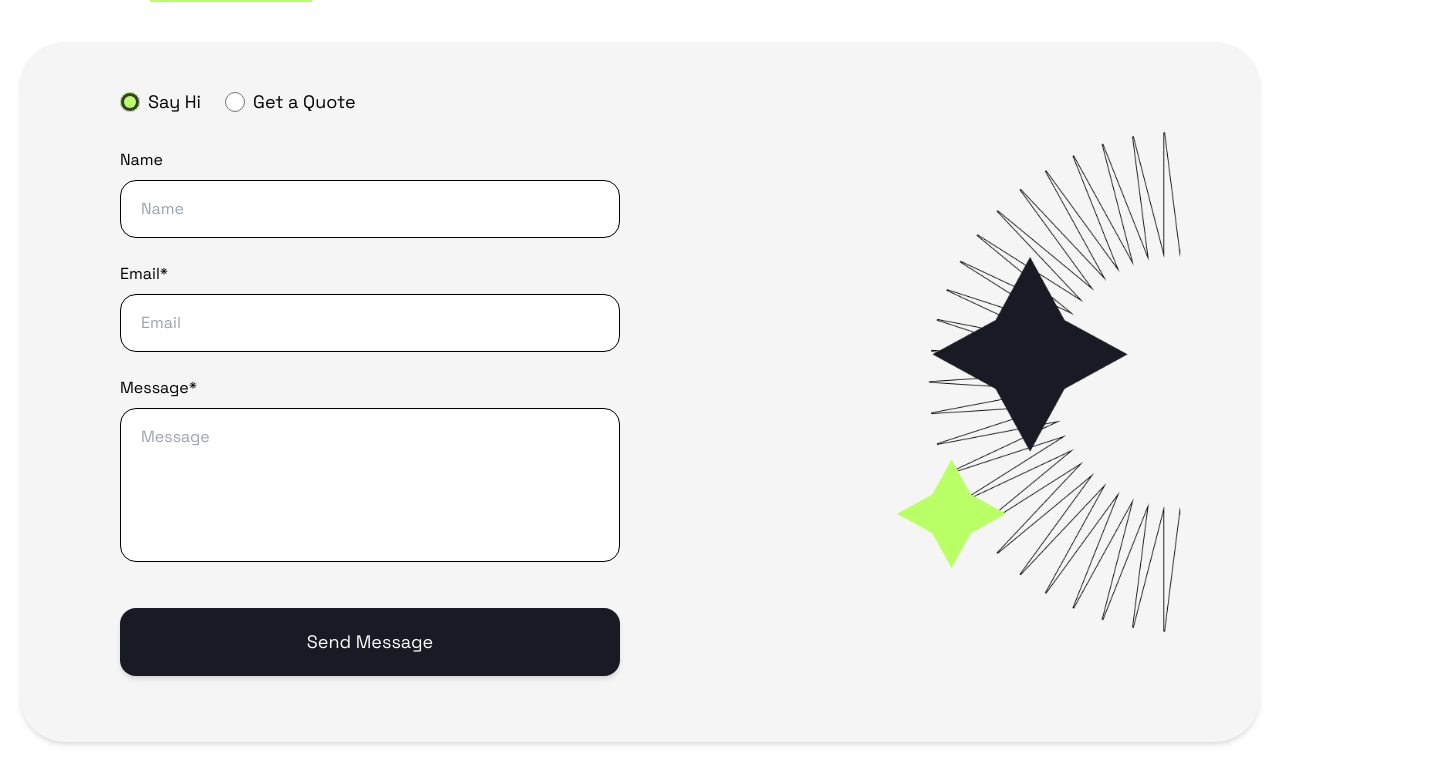
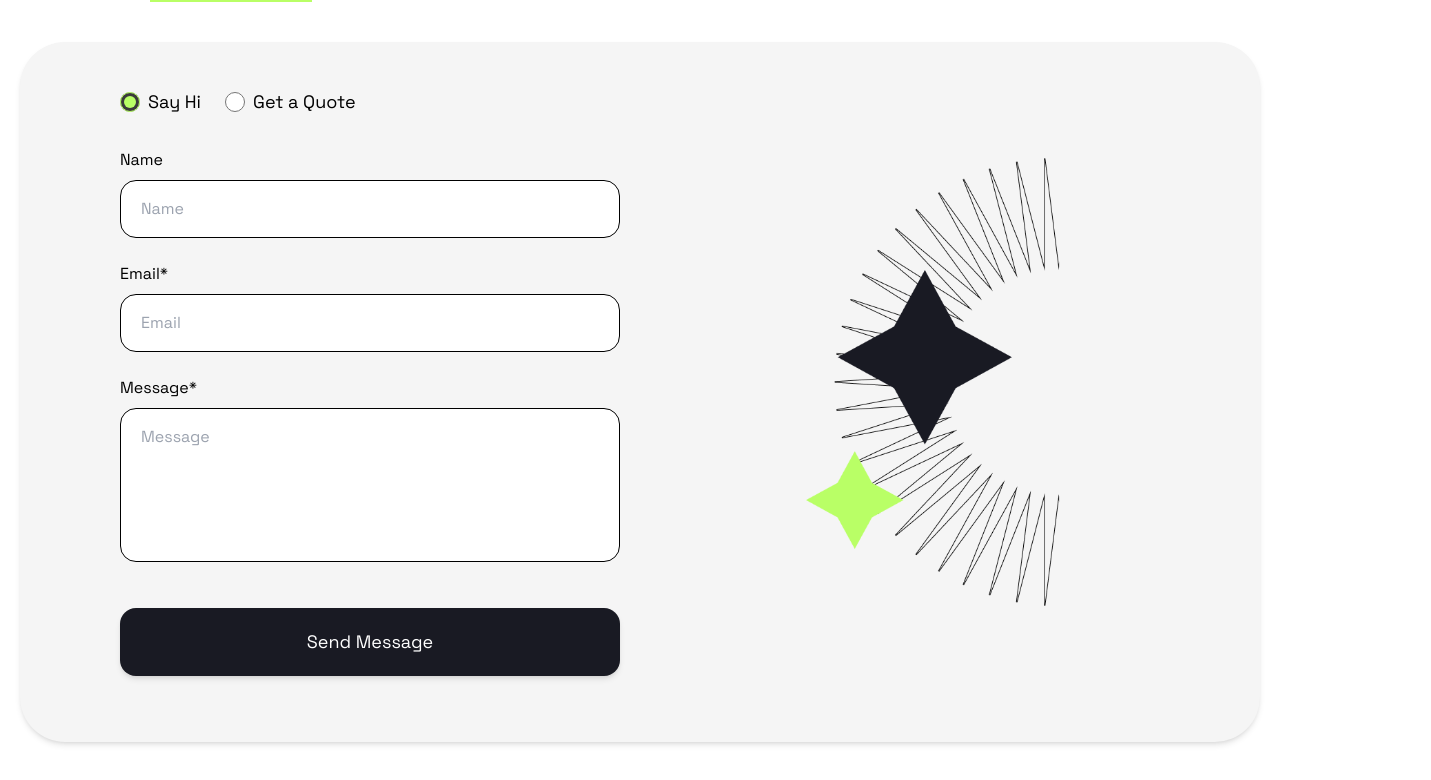
Before and after one commit to UsamaMAlik01/Positivus-Landing-Page, a React (Vite) app: page / in a window 1280 px wide. Shown: the part 5760-6540 px from the top of the page, 1431 px wide, since content can reach past the window. Built offline with nearby package versions, Linux system fonts and the light colour scheme.

Commit message:
overflow tweminated

```diff
--- a/src/components/Home/ContactUs.jsx
+++ b/src/components/Home/ContactUs.jsx
@@ -120,7 +120,7 @@ const ContactUs = () => {
           <img
             src={'/ContactSideImg.png'}
             alt="Contact"
-            className="absolute right-[-25%] top-1/2 -translate-y-1/2 lg:max-h-[500px] lg:w-auto object-contain z-10 h-[500px] w-[300px]"
+            className="absolute right-0 top-1/2 -translate-y-1/2 max-w-full max-h-[80%] h-auto w-auto object-contain z-10 md:left-[-22%] lg:left-0"
             style={{ maxWidth: 'unset' }}
           />
         </div>
```
